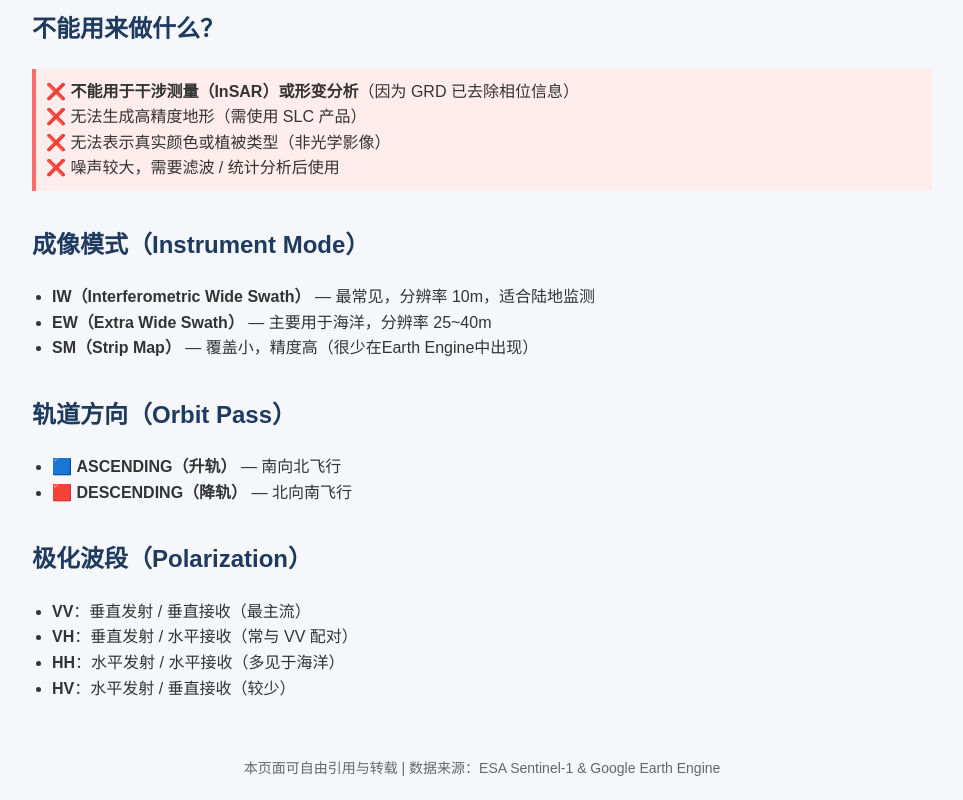
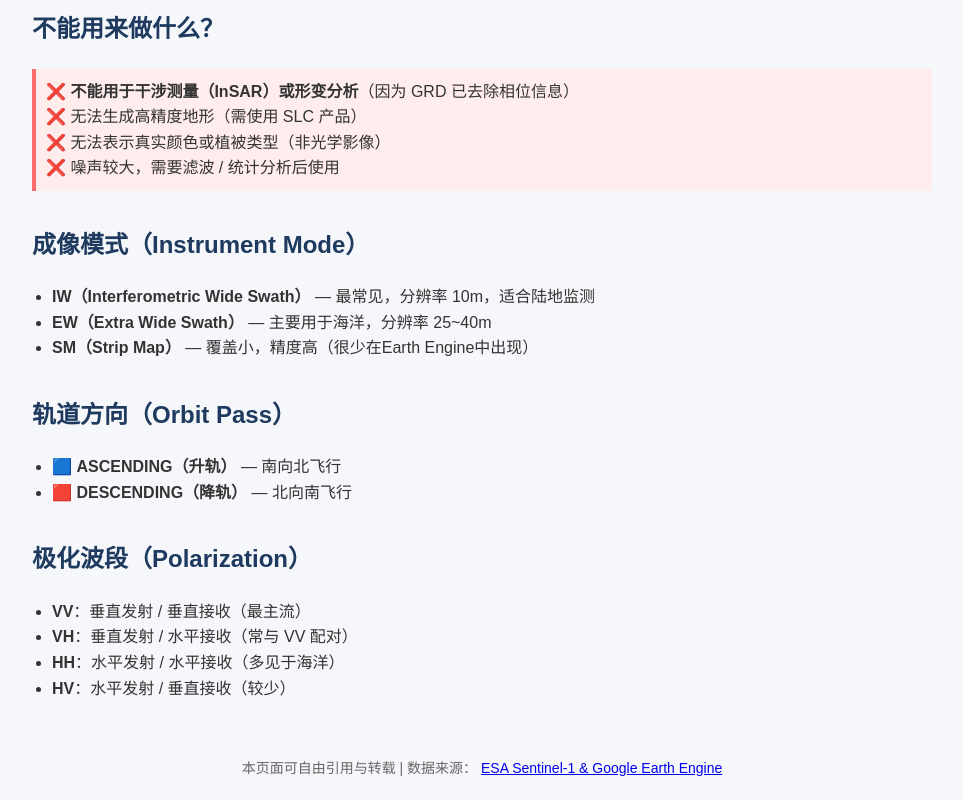
Before and after one commit to Pinery-lee/gee_static_pages, a plain HTML site: page index.html in a window 1280 px wide. Shown: the part 688-1488 px from the top of the page, without its empty margins (158-1121 px from the left). Drawn offline with Linux system fonts and the light colour scheme.

Commit message:
Update index.html

```diff
--- a/index.html
+++ b/index.html
@@ -68,7 +68,10 @@
 </div>
 
 <footer>
-  本页面可自由引用与转载 | 数据来源：ESA Sentinel-1 & Google Earth Engine
+  本页面可自由引用与转载 | 数据来源：
+  <a href="https://developers.google.com/earth-engine/datasets/catalog/COPERNICUS_S1_GRD#description" target="_blank">
+    ESA Sentinel-1 & Google Earth Engine
+  </a>
 </footer>
 
 </body>
```
